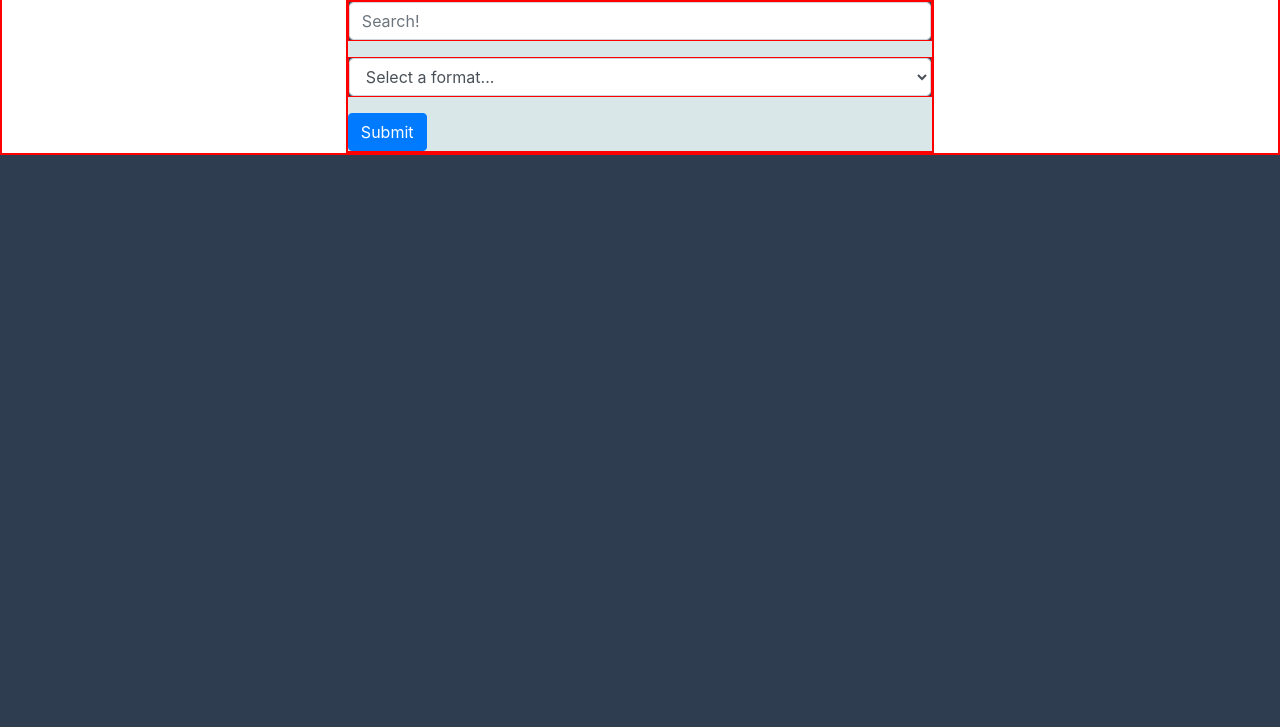
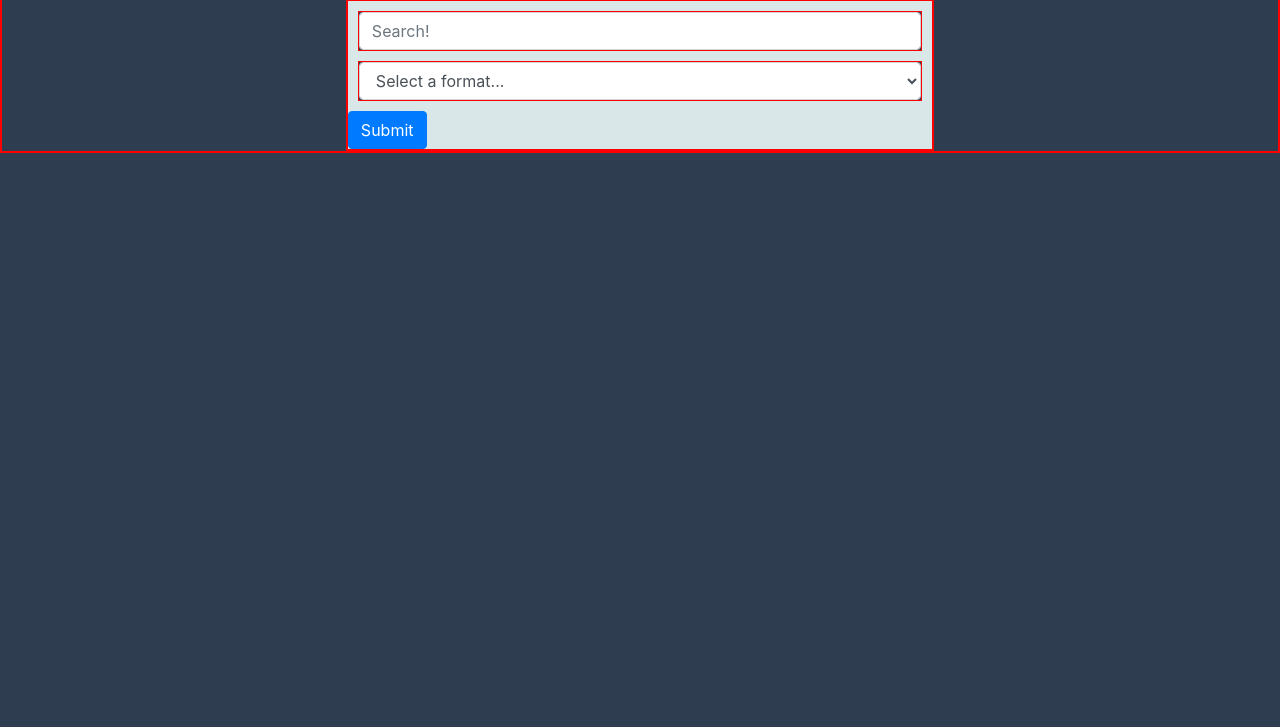
Before and after one commit to kaitlynmooney/mini-project-library-search-tool, a plain HTML site: page index.html in a window 1280 px wide. Shown: the part 73-800 px from the top of the page. Drawn offline with nearby package versions, Linux system fonts and the light colour scheme.

```diff
--- a/assets/css/home.css
+++ b/assets/css/home.css
@@ -11,6 +11,7 @@
 body {
     display: flex;
     justify-content: center;
+    background-color: var(--dark-blue);
 }
 
 #form-holder {
@@ -30,3 +31,7 @@ body h1 {
 form {
     background-color: var(--light-blue);
 }
+
+.form-group {
+    margin: 10px;
+}
```
